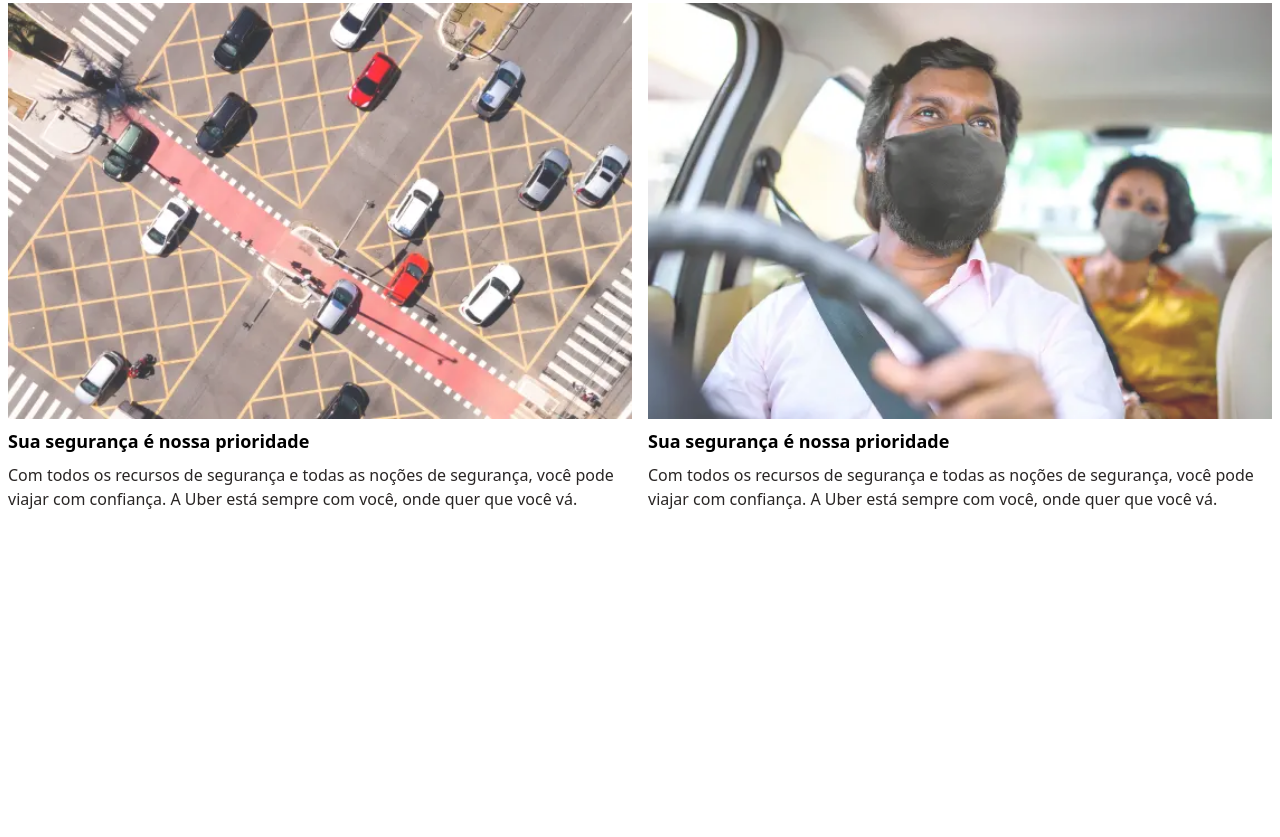
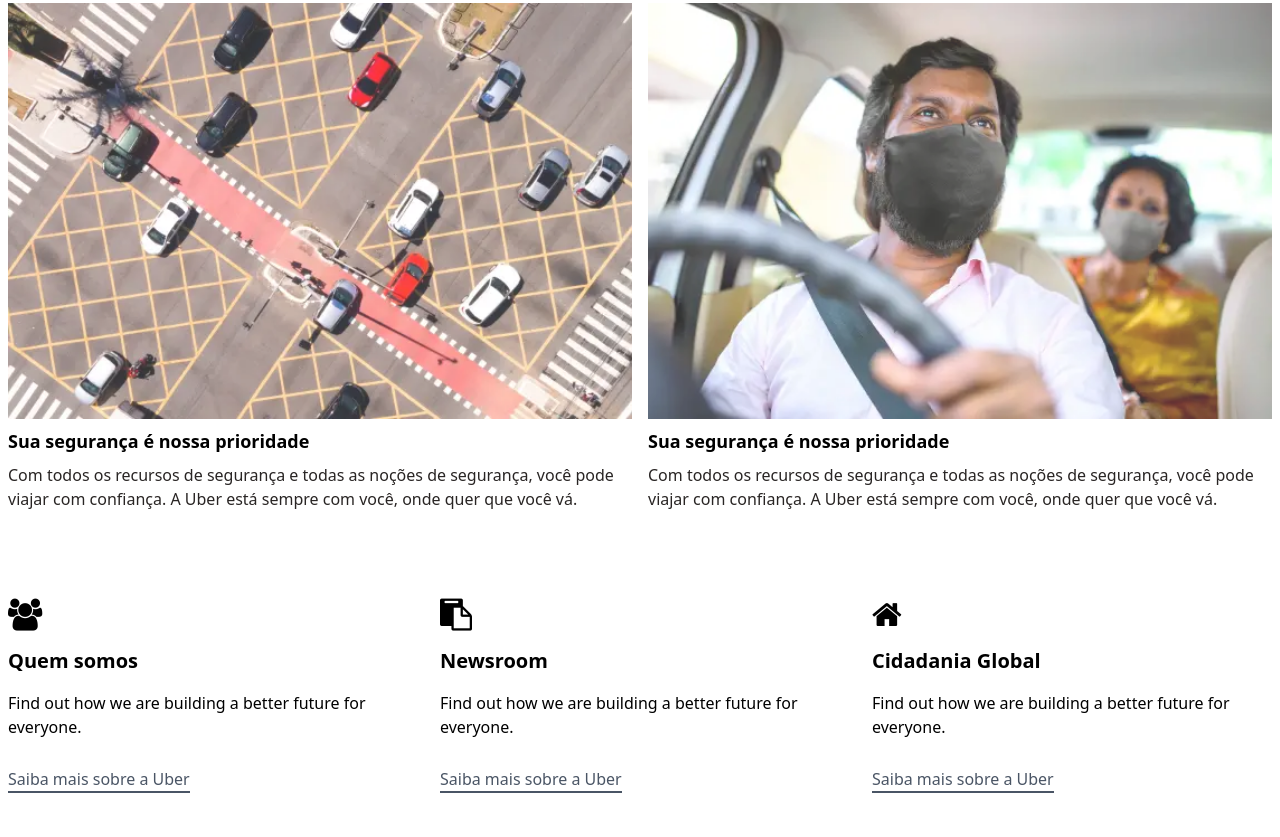
Before and after one commit to Nagi1867/devUber, a website: page src/index.html in a window 1280 px wide. Shown: the part 1097-1934 px from the top of the page. Before the commit the page ends 1652 px from the top, so only its background shows below. Drawn offline with Linux system fonts and the light colour scheme.

Commit message:
area sobre finalizada

```diff
--- a/src/index.html
+++ b/src/index.html
@@ -107,5 +107,32 @@
             </div>
         </div>
      </section>
+     <!-- Fim Posts Blog -->
+
+     <!-- Sobre -->
+      <section class="w-full px-2 py-8 sm:py-11">
+        <div class="w-full max-w-7xl mx-auto grid grid-cols-1 sm:grid-cols-3 gap-8">
+            <article class="flex flex-col gap-4">
+                <i class="fa fa-users" style="font-size: 32px;"></i>
+                <h2 class="font-bold text-xl">Quem somos</h2>
+                <p>Find out how we are building a better future for everyone.</p>
+                <a href="#" class=" text-gray-600 mt-3 border-b-2 self-start hover:border-gray-400 hover:text-black duration-200">Saiba mais sobre a Uber</a>
+            </article>
+
+            <article class="flex flex-col gap-4">
+                <i class="fa fa-clipboard" style="font-size: 32px;"></i>
+                <h2 class="font-bold text-xl">Newsroom</h2>
+                <p>Find out how we are building a better future for everyone.</p>
+                <a href="#" class=" text-gray-600 mt-3 border-b-2 self-start hover:border-gray-400 hover:text-black duration-200">Saiba mais sobre a Uber</a>
+            </article>
+
+            <article class="flex flex-col gap-4">
+                <i class="fa fa-home" style="font-size: 32px;"></i>
+                <h2 class="font-bold text-xl">Cidadania Global</h2>
+                <p>Find out how we are building a better future for everyone.</p>
+                <a href="#" class=" text-gray-600 mt-3 border-b-2 self-start hover:border-gray-400 hover:text-black duration-200">Saiba mais sobre a Uber</a>
+            </article>
+        </div>
+      </section>
 </body>
 </html>
```
Also changed, not shown: style/output.css.
